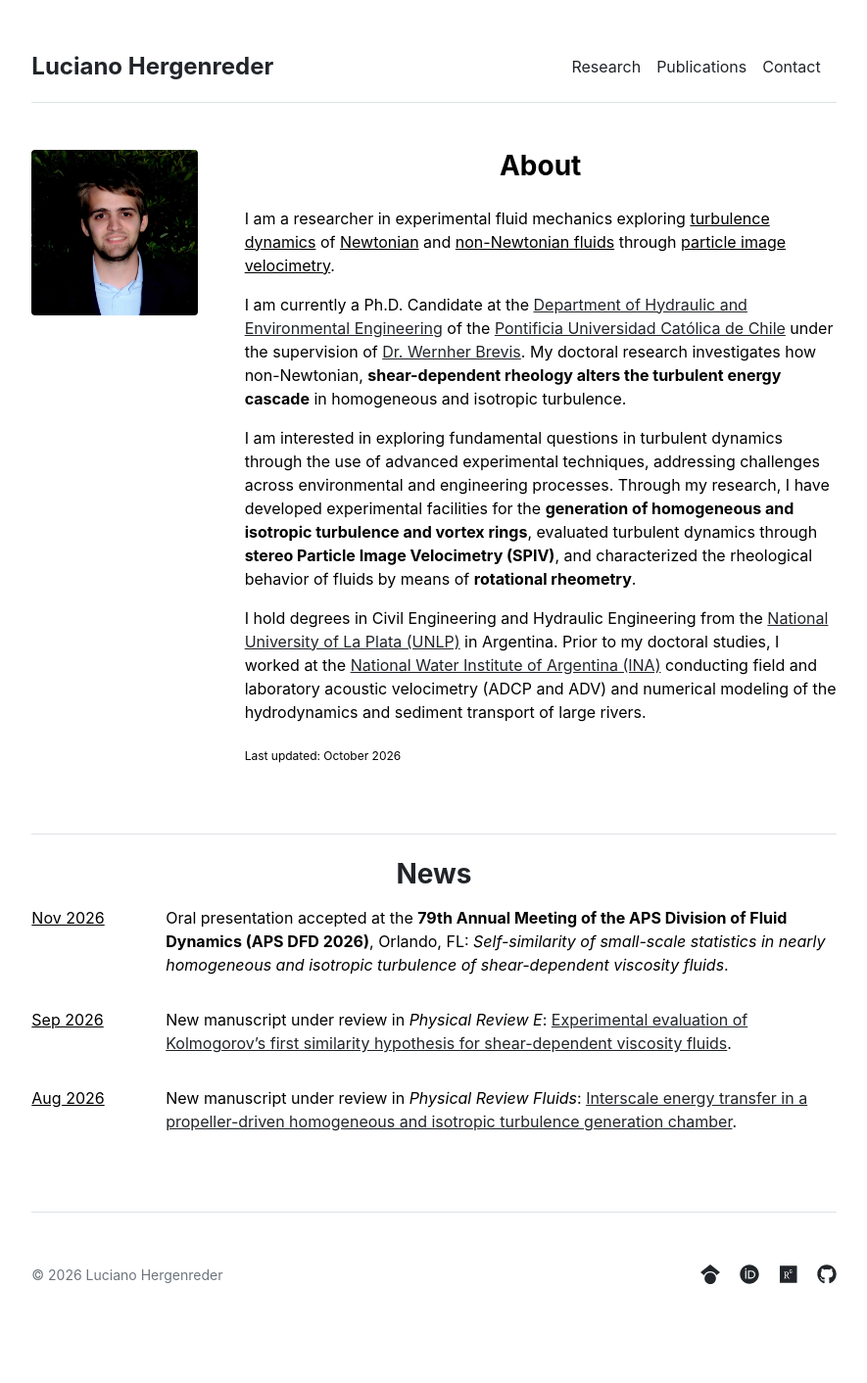
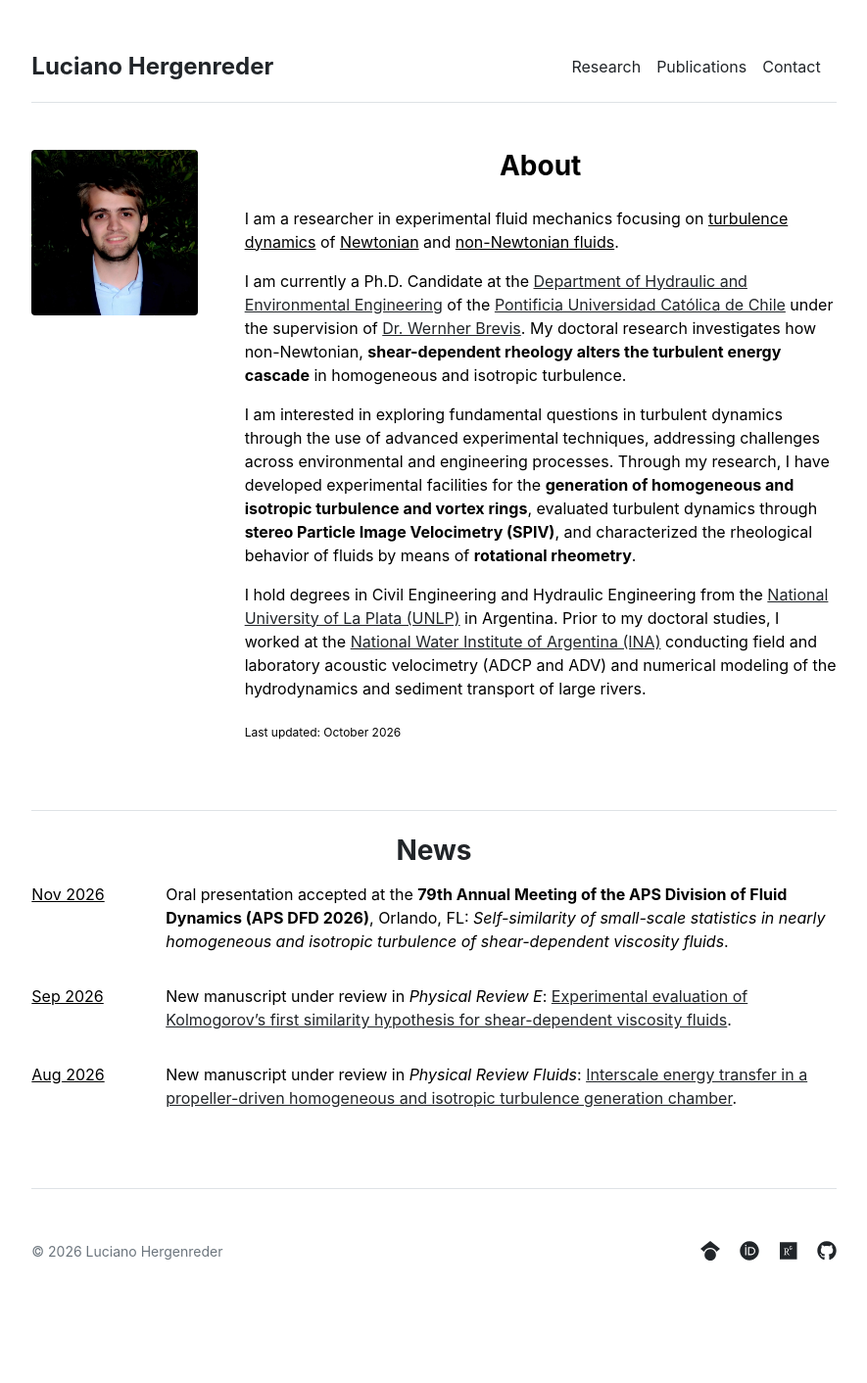
Before and after one commit to lhergenreder/lhergenreder.github.io, a Jekyll site: the page built from index.md, in a window 1280 px wide. Shown: the whole page at 98% size, without its empty margins (197-1082 px from the left). Built offline with Jekyll 4.4.1, drawn with Linux system fonts in a browser that asks for light colours; after the commit the page ends 1388 px from its top, so only the background shows below that.

Commit message:
Update index header

```diff
--- a/index.md
+++ b/index.md
@@ -3,7 +3,7 @@ layout: home
 title: "About"
 ---
 
-I am a researcher in experimental fluid mechanics exploring <ins>turbulence dynamics</ins> of <ins>Newtonian</ins> and <ins>non-Newtonian fluids</ins> through <ins>particle image velocimetry</ins>.
+I am a researcher in experimental fluid mechanics focusing on <ins>turbulence dynamics</ins> of <ins>Newtonian</ins> and <ins>non-Newtonian fluids</ins>.
 
 I am currently a Ph.D. Candidate at the [Department of Hydraulic and Environmental Engineering](https://www.ing.uc.cl/hidraulica-y-ambiental/) of the [Pontificia Universidad Católica de Chile](https://www.uc.cl/) under the supervision of [Dr. Wernher Brevis](https://ing.uc.cl/cuerpo-docente/wernher-brevis-valenzuela/). My doctoral research investigates how non-Newtonian, **shear-dependent rheology alters the turbulent energy cascade** in homogeneous and isotropic turbulence.
 
```
